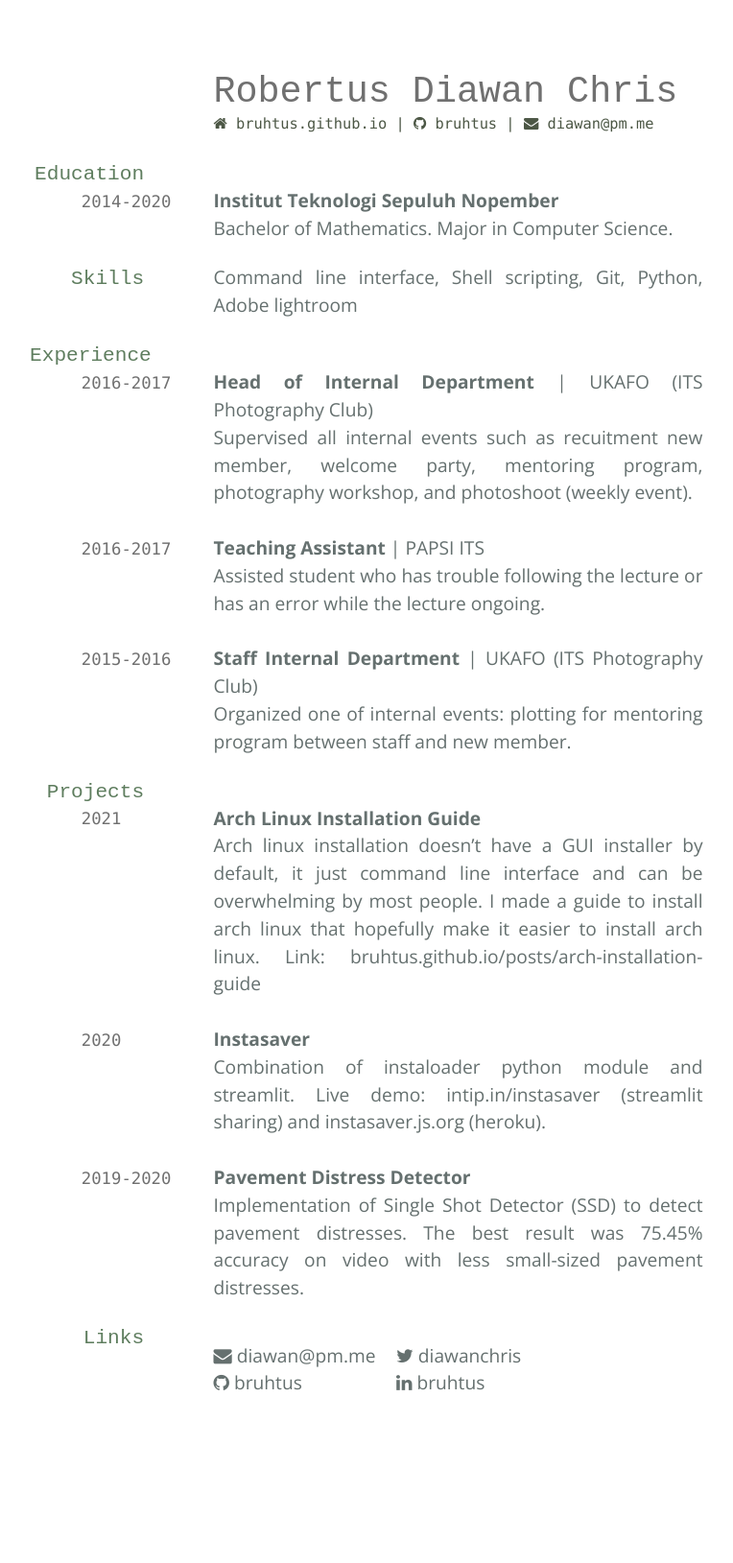
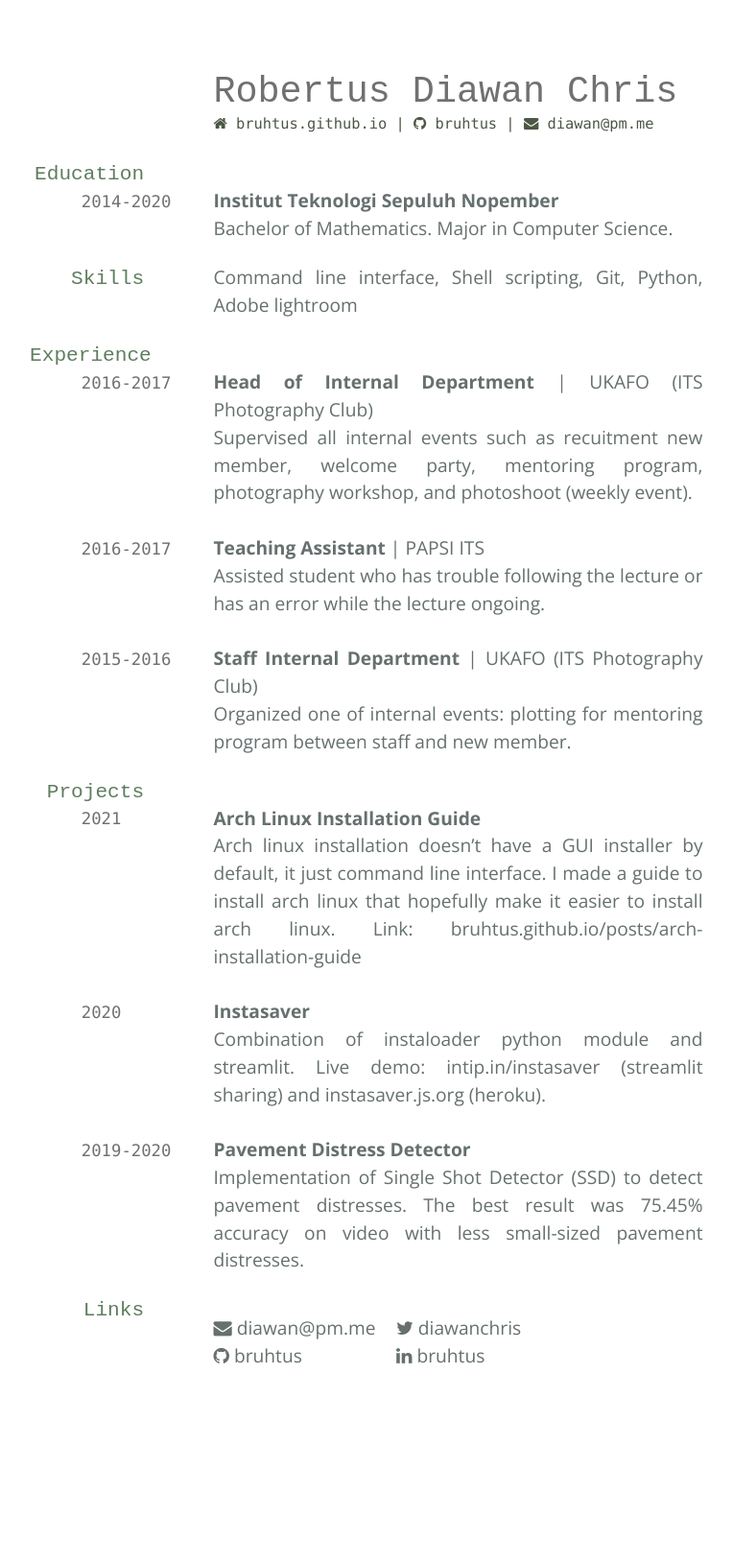
Before and after one commit to TimoTSchmidt/test3, a Jekyll site: the page built from index.md, in a window 1280 px wide. Shown: the whole page at 96% size, without its empty margins (205-969 px from the left). Built offline with Jekyll 4.4.1, drawn with Linux system fonts in a browser that asks for light colours; nearby versions of some CDN libraries; after the commit the page ends 1600 px from its top, so only the background shows below that.

Commit message:
Trim up the explanation

```diff
--- a/index.md
+++ b/index.md
@@ -40,7 +40,7 @@ Organized one of internal events: plotting for mentoring program between staff a
 
 `2021`
 __Arch Linux Installation Guide__ <br>
-Arch linux installation doesn't have a GUI installer by default, it just command line interface and can be overwhelming by most people. I made a guide to install arch linux that hopefully make it easier to install arch linux. Link: [bruhtus.github.io/posts/arch-installation-guide](https://bruhtus.github.io/posts/arch-installation-guide/)
+Arch linux installation doesn't have a GUI installer by default, it just command line interface. I made a guide to install arch linux that hopefully make it easier to install arch linux. Link: [bruhtus.github.io/posts/arch-installation-guide](https://bruhtus.github.io/posts/arch-installation-guide/)
 
 `2020`
 __Instasaver__ <br>
```
